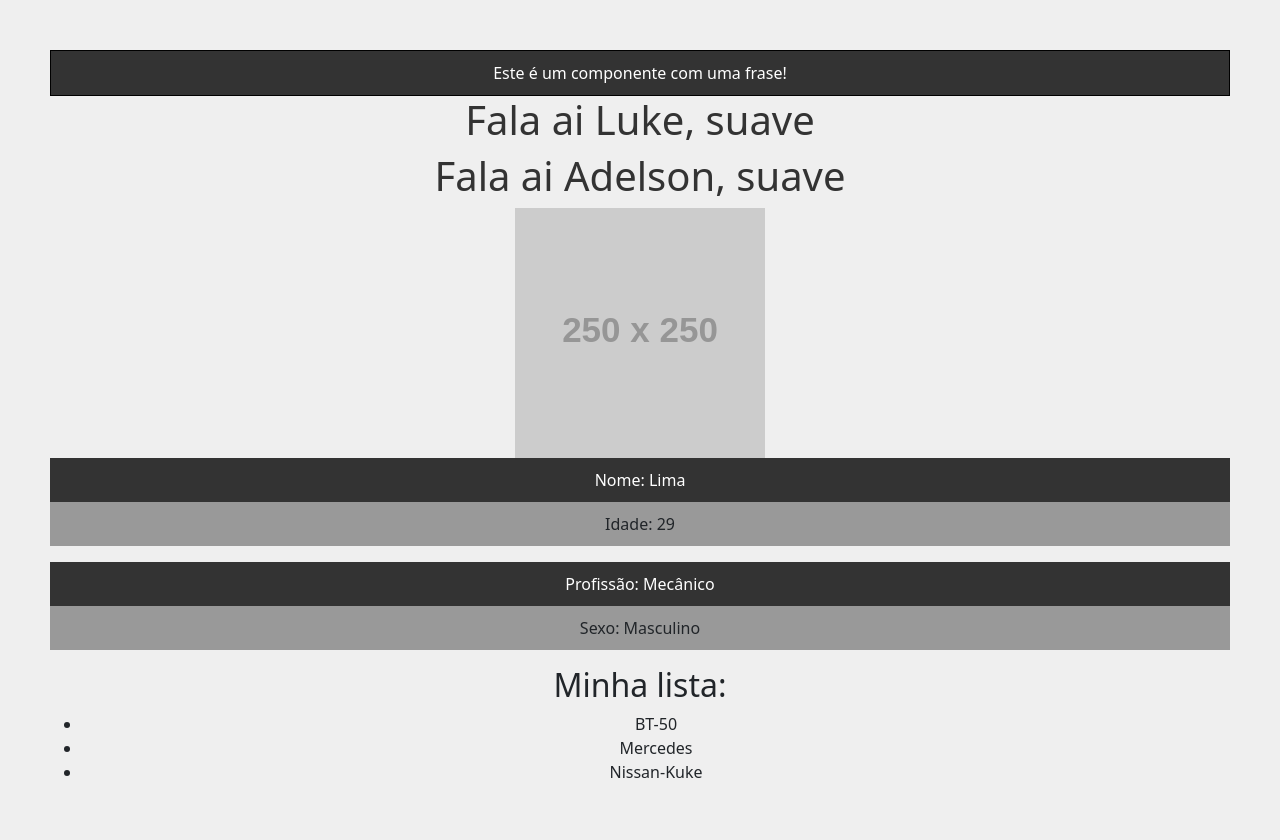
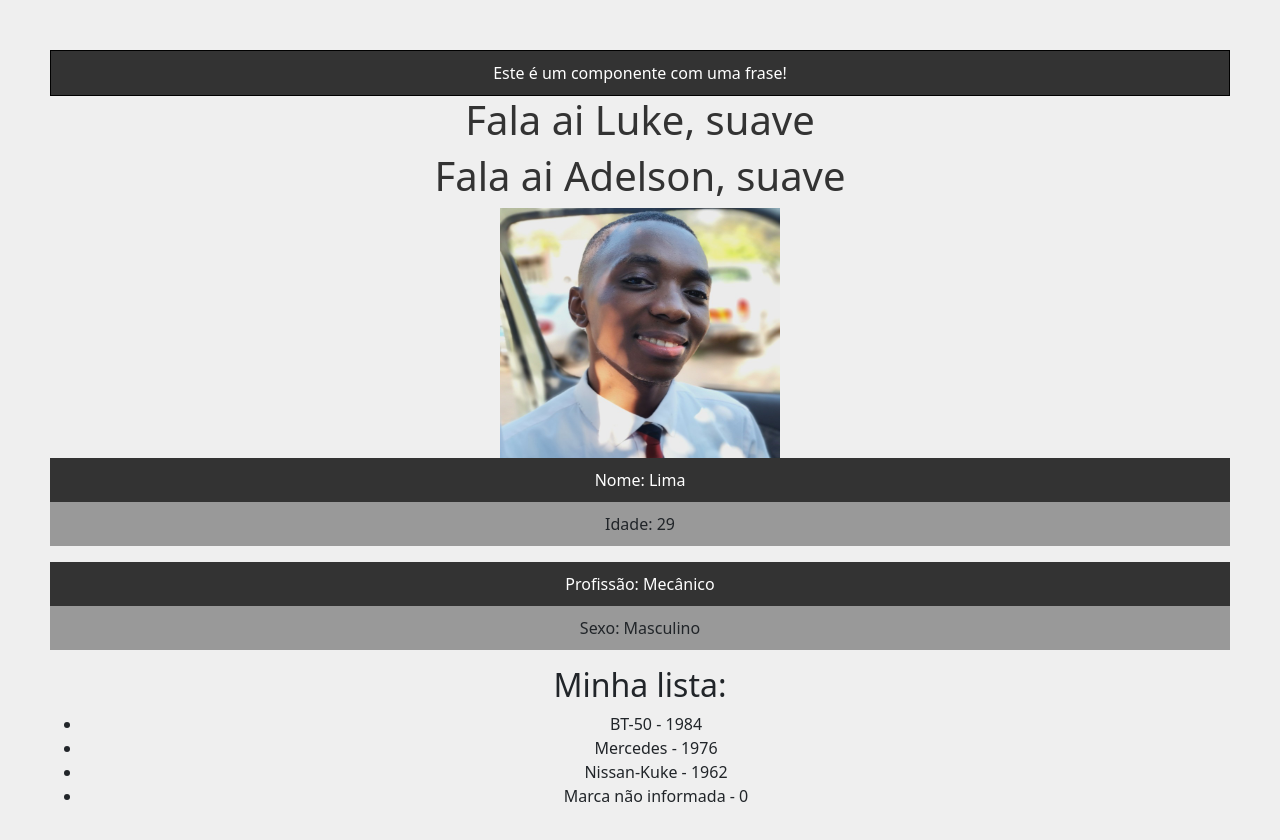
Before and after one commit to adelsonsaguateDev/react_app, a React (Create React App) app: page / in a window 1280 px wide. Shown: the top 840 px of the page. Built offline with nearby package versions, Linux system fonts and the light colour scheme.

Commit message:
Adicionada as validaçÕes, usando o pacote PropTypes e colocada a pasta de imagens

```diff
--- a/src/App.js
+++ b/src/App.js
@@ -1,8 +1,8 @@
 import './App.css';
 import SayMyName from './components/SayMyName';
-import Pessoa from  './components/Pessoa';
-import Frase from  './components/Frase';
-import List from  './components/List';
+import Pessoa from './components/Pessoa';
+import Frase from './components/Frase';
+import List from './components/List';
 
 
 function App() {
@@ -12,7 +12,7 @@ function App() {
     <Frase />
     <SayMyName nome="Luke" />
     <SayMyName nome={nome} />
-    <Pessoa nome="Lima" idade="29" sexo="Masculino" profissao="Mecânico" foto="https://via.placeholder.com/250"  />
+    <Pessoa nome="Lima" idade="29" sexo="Masculino" profissao="Mecânico" foto="./img/user.jpeg"  />
     <List />
     </div>
   );
--- a/src/components/Item.js
+++ b/src/components/Item.js
@@ -1,9 +1,21 @@
-function Item(props){
+import PropTypes from 'prop-types'
+
+function Item({marca, ano_lacamento, outro}){
     return (
         <>
-            <li>{props.marca}</li>
+            <li>{marca} - {ano_lacamento}</li>
         </>
     )
 }
 
+Item.propTypes = {
+    marca: PropTypes.string.isRequired,
+    ano_lacamento: PropTypes.number.isRequired
+}
+
+Item.defaultProps = {
+    marca: 'Marca não informada',
+    ano_lacamento: 0
+}
+
 export default  Item
--- a/src/components/List.js
+++ b/src/components/List.js
@@ -5,9 +5,10 @@ function List(){
         <>
         <h2>Minha lista:</h2>
             <ul>
-                <Item marca="BT-50"/>
-                <Item marca="Mercedes"/>
-                <Item marca="Nissan-Kuke"/>
+                <Item marca="BT-50" ano_lacamento={1984}/>
+                <Item marca="Mercedes" ano_lacamento={1976}/>
+                <Item marca="Nissan-Kuke" ano_lacamento={1962}/>
+                <Item /> {/* Uma forma de mostrar os valores definidos nos props */}
             </ul>
         </>
     )
--- a/src/components/Pessoa.js
+++ b/src/components/Pessoa.js
@@ -5,7 +5,7 @@ function Pessoa ({foto,nome, idade, profissao, sexo}){
     return (
 
         <div>
-            <img src={foto} alt={nome} />
+            <img src={foto} width={280} height={250} alt={nome} />
             <p className={styles.fraseContent}>Nome: {nome}</p>
             <p>Idade: {idade}</p>
             <p className={styles.fraseContent}>Profissão: {profissao}</p>
```
Also changed, not shown: public/img/user.jpeg (added).
